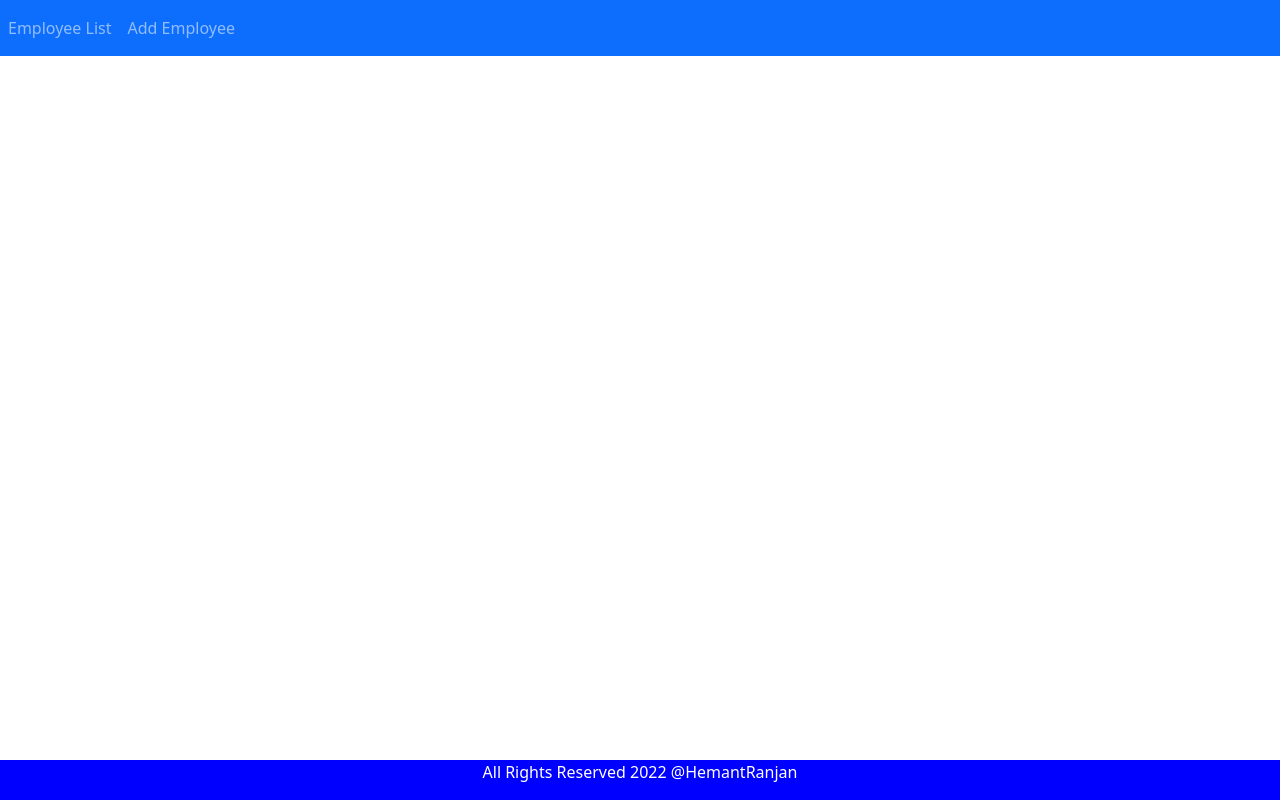
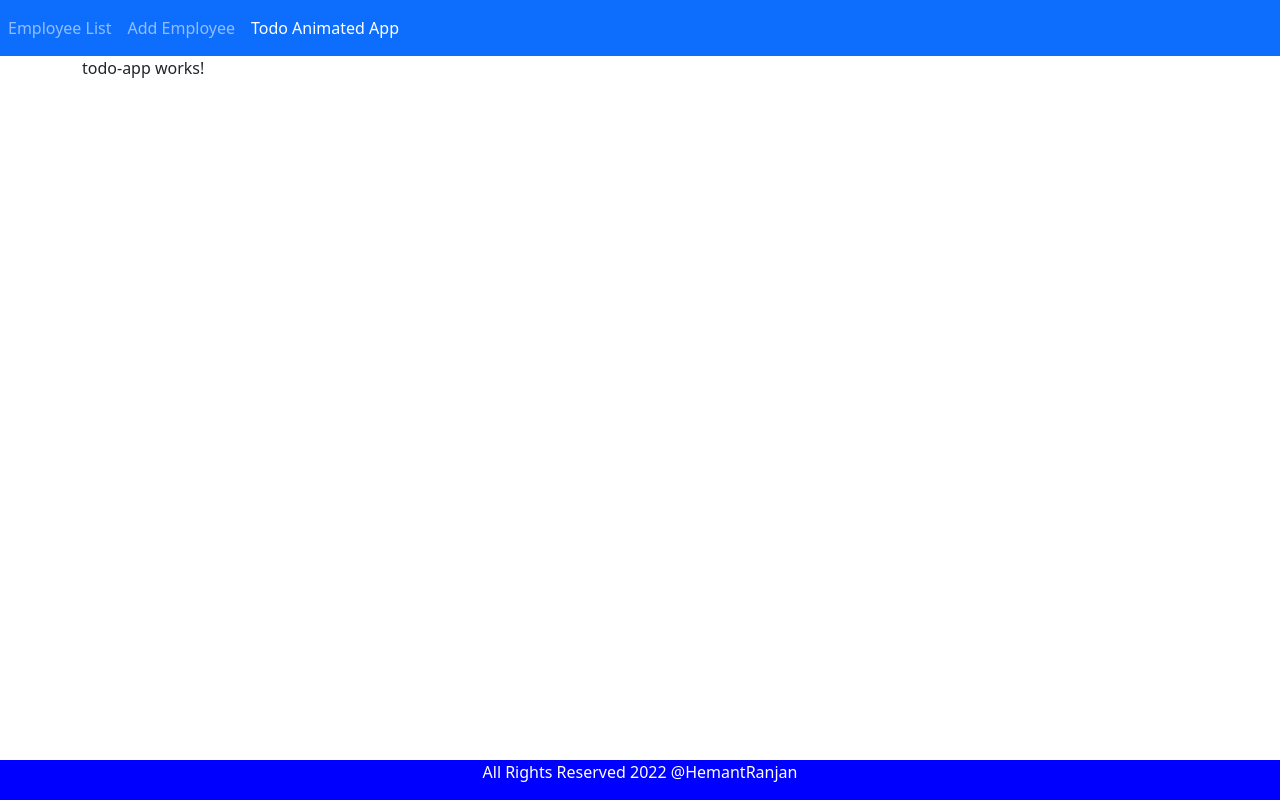
Before and after one commit to hemantrk2122/Angular-SpringBoot_CRUD, an Angular app in the folder angular-frontend/: page /todo-app in a window 1280 px wide. Before the commit this address led to /. Built offline with nearby package versions, Linux system fonts and the light colour scheme.

Commit message:
setting up animations todo app

```diff
--- a/angular-frontend/package.json
+++ b/angular-frontend/package.json
@@ -21,6 +21,7 @@
     "bootstrap": "^5.2.2",
     "rxjs": "~7.5.0",
     "tslib": "^2.3.0",
+    "web-animations-js": "^2.3.2",
     "zone.js": "~0.11.4"
   },
   "devDependencies": {
--- a/angular-frontend/src/app/app-routing.module.ts
+++ b/angular-frontend/src/app/app-routing.module.ts
@@ -3,6 +3,7 @@ import { RouterModule, Routes } from '@angular/router';
 import { CreateEmployeeComponent } from './create-employee/create-employee.component';
 import { EmployeeDetailsComponent } from './employee-details/employee-details.component';
 import { EmployeeListComponent } from './employee-list/employee-list.component';
+import { TodoAppComponent } from './todo-app/todo-app.component';
 import { UpdateEmployeeComponent } from './update-employee/update-employee.component';
 
 const routes: Routes = [
@@ -26,6 +27,10 @@ const routes: Routes = [
   {
     path:'employee-details/:id',
     component: EmployeeDetailsComponent
+  },
+  {
+    path:'todo-app',
+    component: TodoAppComponent
   }
 
 ];
--- a/angular-frontend/src/app/app.component.html
+++ b/angular-frontend/src/app/app.component.html
@@ -5,6 +5,9 @@
         </li>
         <li>
             <a class="nav-link" routerLink="create-employee" routerLinkActive="active">Add Employee</a>
+        </li>
+        <li>
+            <a class="nav-link" routerLink="todo-app" routerLinkActive="active">Todo Animated App</a>
         </li>
     </ul>
 </nav>
--- /dev/null
+++ b/angular-frontend/src/app/todo-app/todo-app.component.html
@@ -0,0 +1 @@
+<p>todo-app works!</p>
--- /dev/null
+++ b/angular-frontend/src/app/todo-app/todo-app.component.ts
@@ -0,0 +1,15 @@
+import { Component, OnInit } from '@angular/core';
+
+@Component({
+  selector: 'app-todo-app',
+  templateUrl: './todo-app.component.html',
+  styleUrls: ['./todo-app.component.css']
+})
+export class TodoAppComponent implements OnInit {
+
+  constructor() { }
+
+  ngOnInit(): void {
+  }
+
+}
--- a/angular-frontend/src/polyfills.ts
+++ b/angular-frontend/src/polyfills.ts
@@ -46,7 +46,7 @@
  * Zone JS is required by default for Angular itself.
  */
 import 'zone.js';  // Included with Angular CLI.
-
+import 'web-animations-js';
 
 /***************************************************************************************************
  * APPLICATION IMPORTS
```
Also changed, not shown: angular-frontend/src/app/app.module.ts (+6 -2 lines), angular-frontend/src/app/todo-app/todo-app.component.css (added), 2 other files (tests, documents, lock files or other folders).
